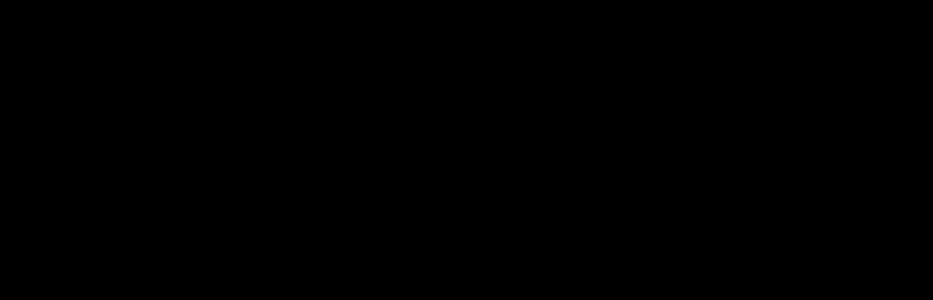
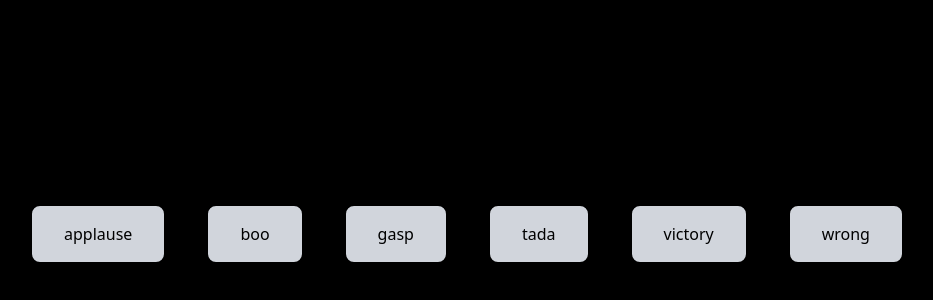
Before and after one commit to SunACong/50-vue-projects, a Vue app: page /SoundBoard in a window 1280 px wide. Before the commit this address had no page. Shown: the part 166-466 px from the top of the page, without its empty margins (173-1106 px from the left). Built offline with nearby package versions, Linux system fonts and the light colour scheme.

Commit message:
feat: 添加SoundBoard项目并更新相关配置
在路由、常量配置和README中添加SoundBoard项目，并创建SoundBoard.vue组件以支持音频播放功能。更新项目列表和状态，确保项目可正常访问和展示。

```diff
--- a/src/constants/index.js
+++ b/src/constants/index.js
@@ -50,7 +50,13 @@
     {
         id: 8,
         title: 'Form Wave',
-        image: 'https://50projects50days.com/img/projects-img/7-split-landing-page.png',
+        image: 'https://50projects50days.com/img/projects-img/8-form-wave.png',
         link: 'FormWave',
     },
+    {
+        id: 9,
+        title: 'Sound Board',
+        image: 'https://50projects50days.com/img/projects-img/9-sound-board.png',
+        link: 'SoundBoard',
+    },
 ]
--- /dev/null
+++ b/src/projects/SoundBoard.vue
@@ -0,0 +1,60 @@
+<template>
+    <div class="flex h-screen items-center gap-10 justify-self-center text-black">
+        <div
+            class="rounded-lg border-2 bg-gray-300 px-8 py-4 hover:scale-105 hover:bg-gray-400"
+            v-for="(item, index) in soundList"
+            :key="item.id"
+            @click="handlePlayAudio(index)">
+            {{ item.name }}
+            <audio :id="item.id" :src="item.src"></audio>
+        </div>
+    </div>
+</template>
+
+<script setup>
+    import { ref } from 'vue'
+
+    const handlePlayAudio = (index) => {
+        soundList.value.forEach((sound) => {
+            const audio = document.getElementById(sound.id)
+            audio.pause()
+            audio.currentTime = 0
+        })
+
+        const selectedAudio = document.getElementById(soundList.value[index].id)
+        selectedAudio.play()
+    }
+
+    const soundList = ref([
+        {
+            id: 1,
+            name: 'applause',
+            src: '/src/assets/sounds/applause.mp3',
+        },
+        {
+            id: 2,
+            name: 'boo',
+            src: '/src/assets/sounds/boo.mp3',
+        },
+        {
+            id: 3,
+            name: 'gasp',
+            src: '/src/assets/sounds/gasp.mp3',
+        },
+        {
+            id: 4,
+            name: 'tada',
+            src: '/src/assets/sounds/tada.mp3',
+        },
+        {
+            id: 5,
+            name: 'victory',
+            src: '/src/assets/sounds/victory.mp3',
+        },
+        {
+            id: 6,
+            name: 'wrong',
+            src: '/src/assets/sounds/wrong.mp3',
+        },
+    ])
+</script>
--- a/src/router/index.js
+++ b/src/router/index.js
@@ -53,6 +53,11 @@
         name: 'FormWave',
         component: () => import('@/projects/FormWave.vue'),
     },
+    {
+        path: '/SoundBoard',
+        name: 'SoundBoard',
+        component: () => import('@/projects/SoundBoard.vue'),
+    },
 ]
 
 const router = createRouter({
```
Also changed, not shown: 1 other file (tests, documents, lock files or other folders).
